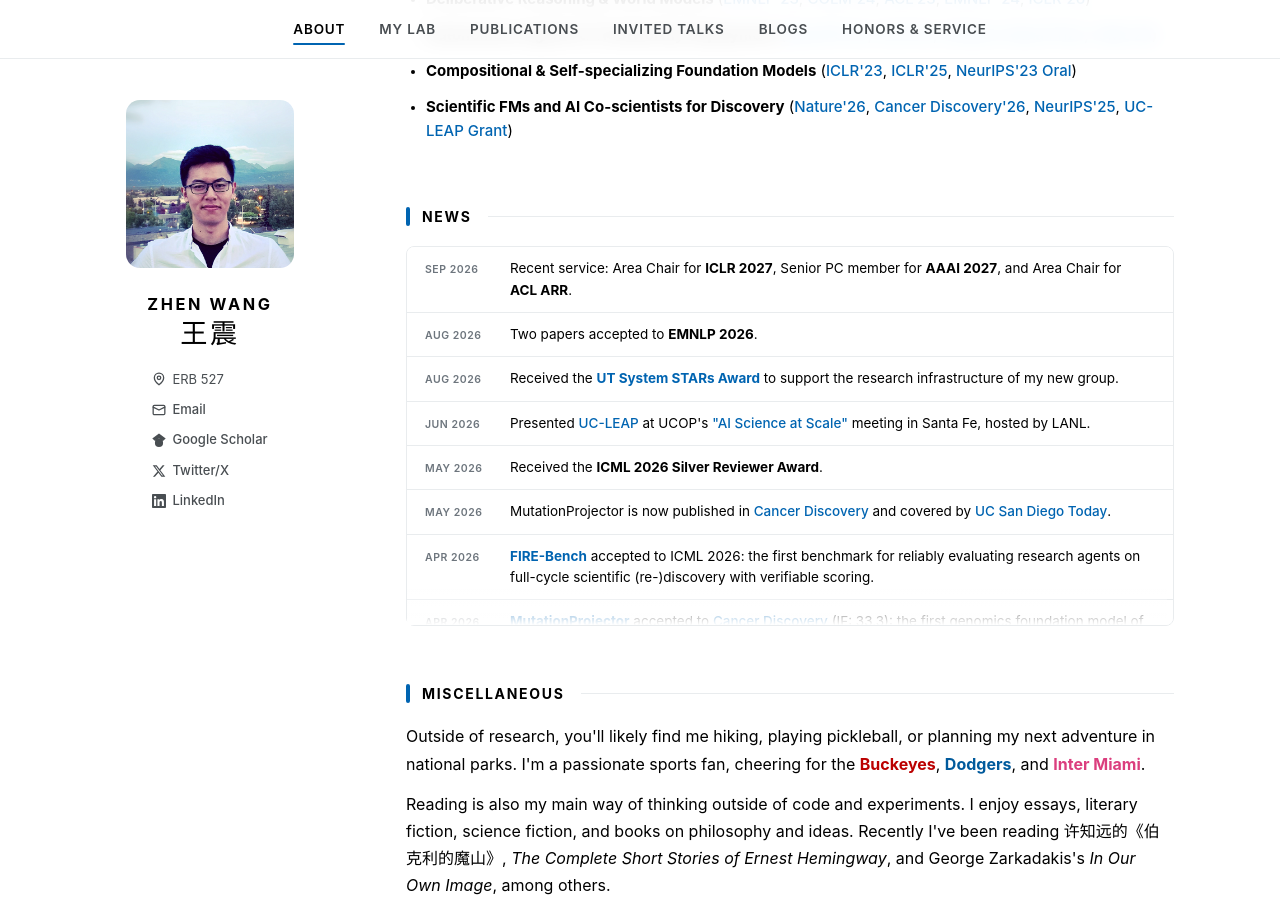
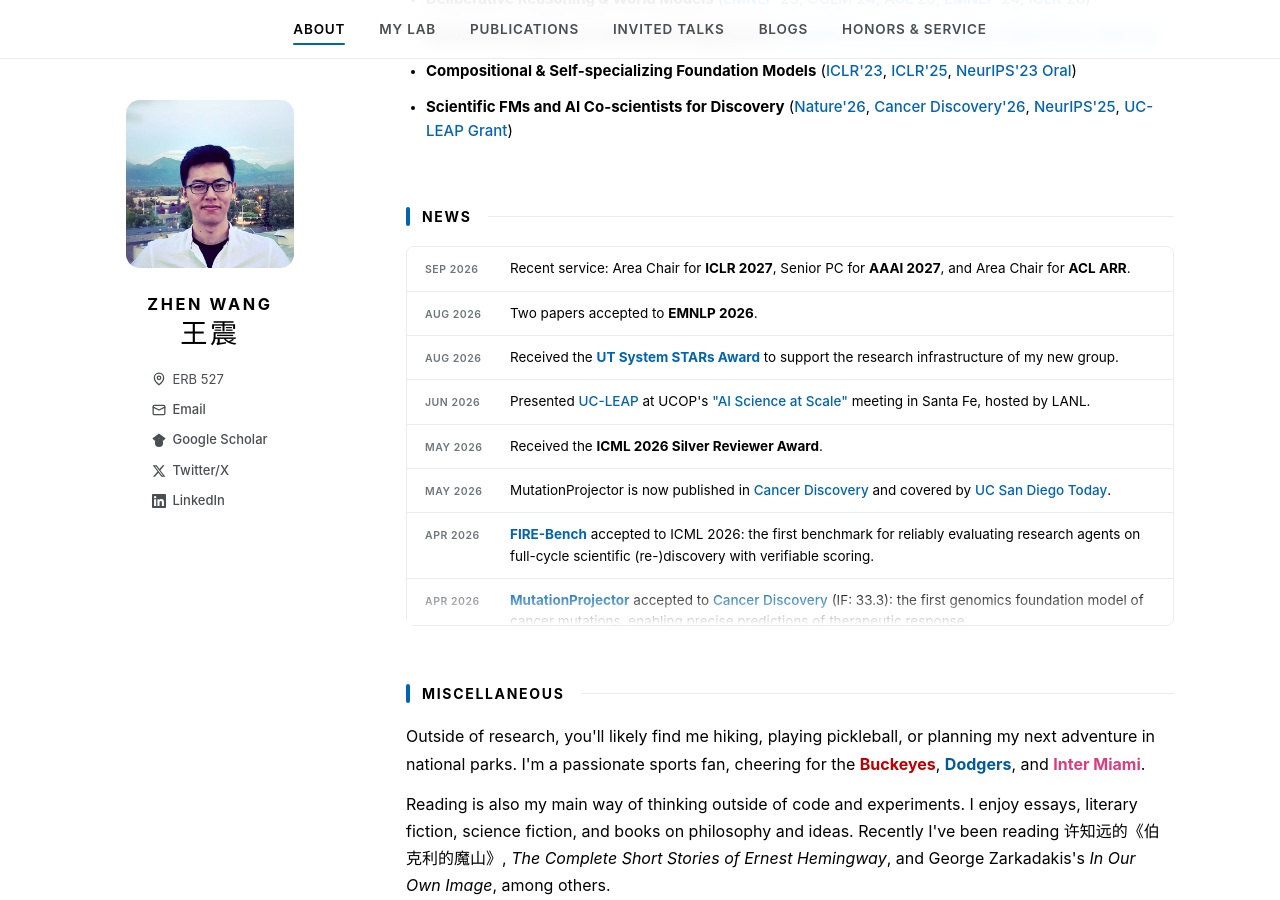
Before and after one commit to zhenwang9102/zhenwang9102.github.io, a Jekyll site: the page built from _posts/2019-06-02-venue.markdown, in a window 1280 px wide and 900 px high, scrolled down 851 px. Built offline with Jekyll 4.4.1, drawn with Linux system fonts in a browser that asks for light colours; some web fonts are replaced.

Commit message:
update pages

```diff
--- a/_layouts/default.html
+++ b/_layouts/default.html
@@ -299,7 +299,7 @@
           <div class="news-container" id="newsBox">
             <div class="news-item">
               <span class="news-date">Sep 2026</span>
-              <div class="news-content">Recent service: Area Chair for <strong>ICLR 2027</strong>, Senior PC member for <strong>AAAI 2027</strong>, and Area Chair for <strong>ACL&nbsp;ARR</strong>.</div>
+              <div class="news-content">Recent service: Area Chair for <strong>ICLR 2027</strong>, Senior PC for <strong>AAAI 2027</strong>, and Area Chair for <strong>ACL&nbsp;ARR</strong>.</div>
             </div>
             <div class="news-item">
               <span class="news-date">Aug 2026</span>
```
